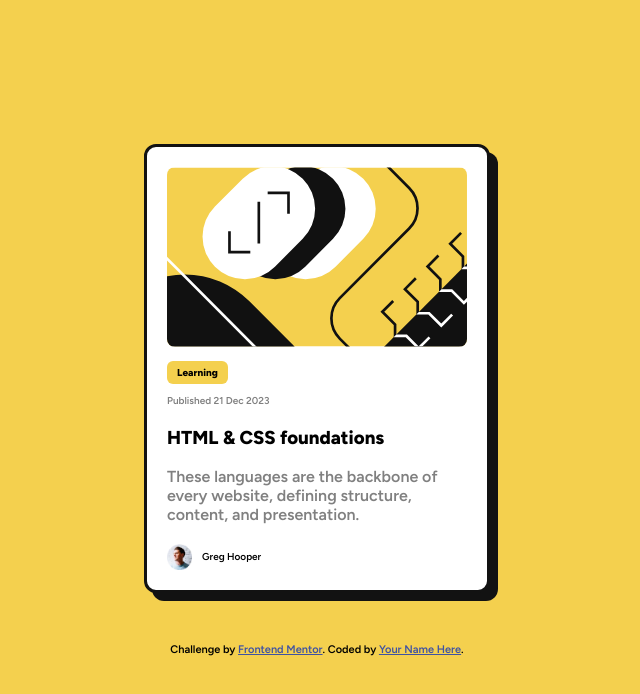
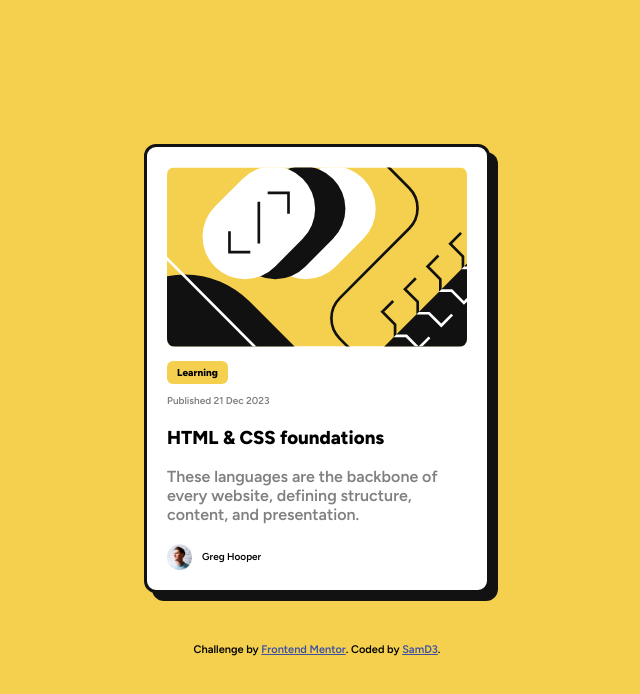
Before and after one commit to SamD3/front-end-mentor-blog-preview-card, a plain HTML site: page index.html in a window 1280 px wide. Shown: the whole page, without its empty margins (323-963 px from the left). Drawn offline with Linux system fonts and the light colour scheme.

Commit message:
added name

```diff
--- a/index.html
+++ b/index.html
@@ -127,7 +127,7 @@
 
   <div class="attribution">
     Challenge by <a href="https://www.frontendmentor.io?ref=challenge" target="_blank">Frontend Mentor</a>.
-    Coded by <a href="#">Your Name Here</a>.
+    Coded by <a href="#">SamD3</a>.
   </div>
 </body>
 
```
